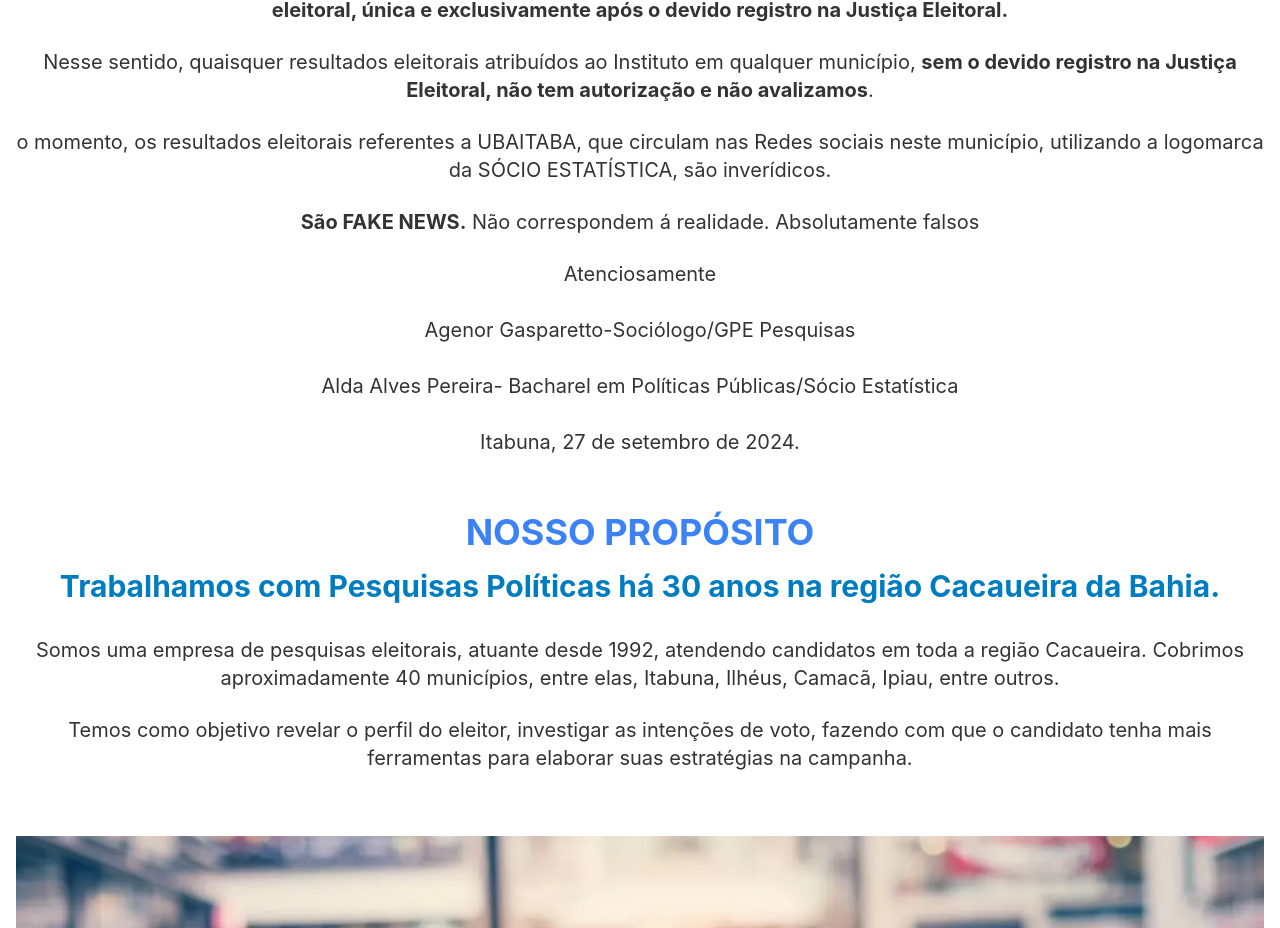
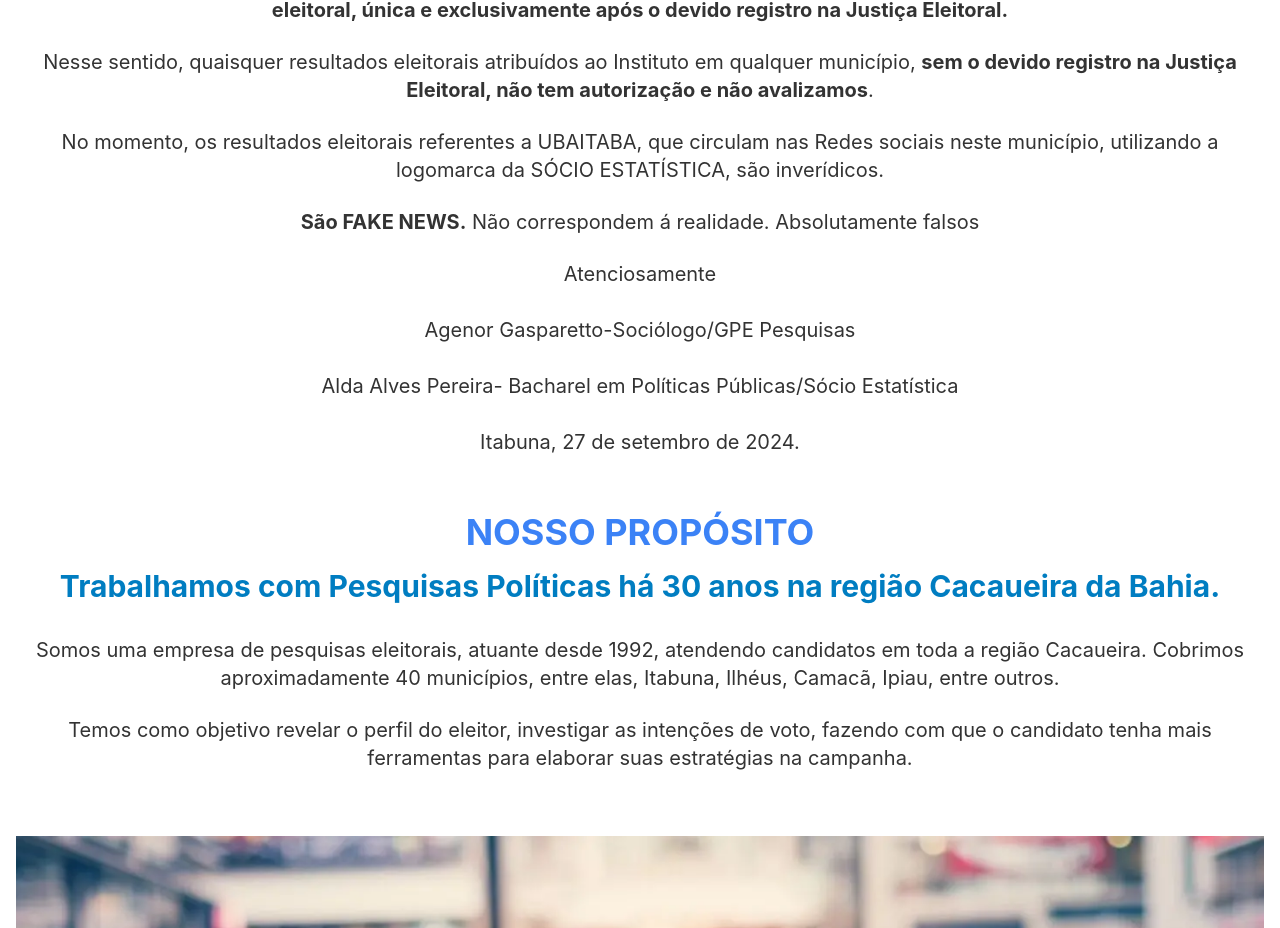
Before and after one commit to lmgaspa/socio_estatistica, a Vue app: page / in a window 1280 px wide. Shown: the part 1218-2146 px from the top of the page. Built offline with nearby package versions, Linux system fonts and the light colour scheme.

Commit message:
fix_text

```diff
--- a/src/views/PropositoView.vue
+++ b/src/views/PropositoView.vue
@@ -45,7 +45,7 @@
       autorização e não avalizamos</strong>.
     </p>
     <p class="text-lg sm:text-xl mb-6">
-      o momento, os resultados eleitorais referentes a UBAITABA, que circulam
+      No momento, os resultados eleitorais referentes a UBAITABA, que circulam
       nas Redes sociais neste município, utilizando a logomarca da SÓCIO
       ESTATÍSTICA, são inverídicos.
     </p>
```
